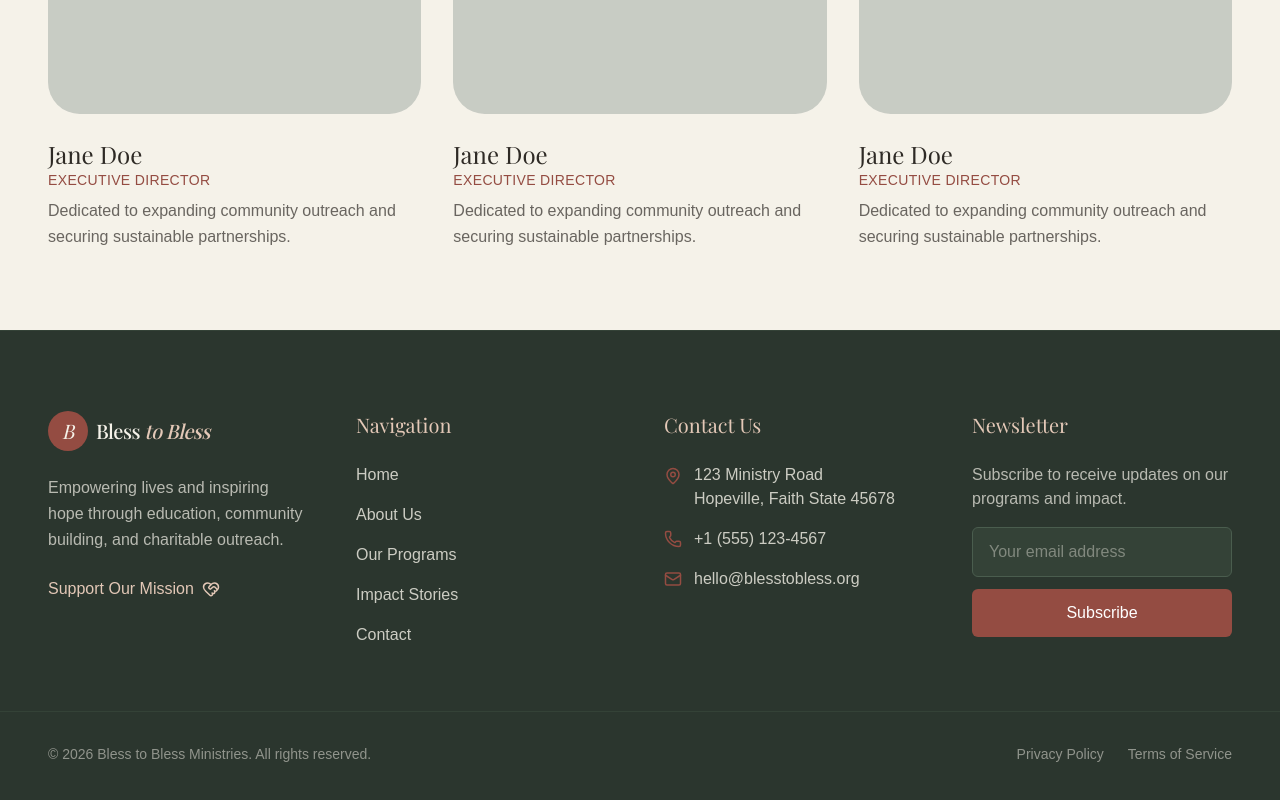
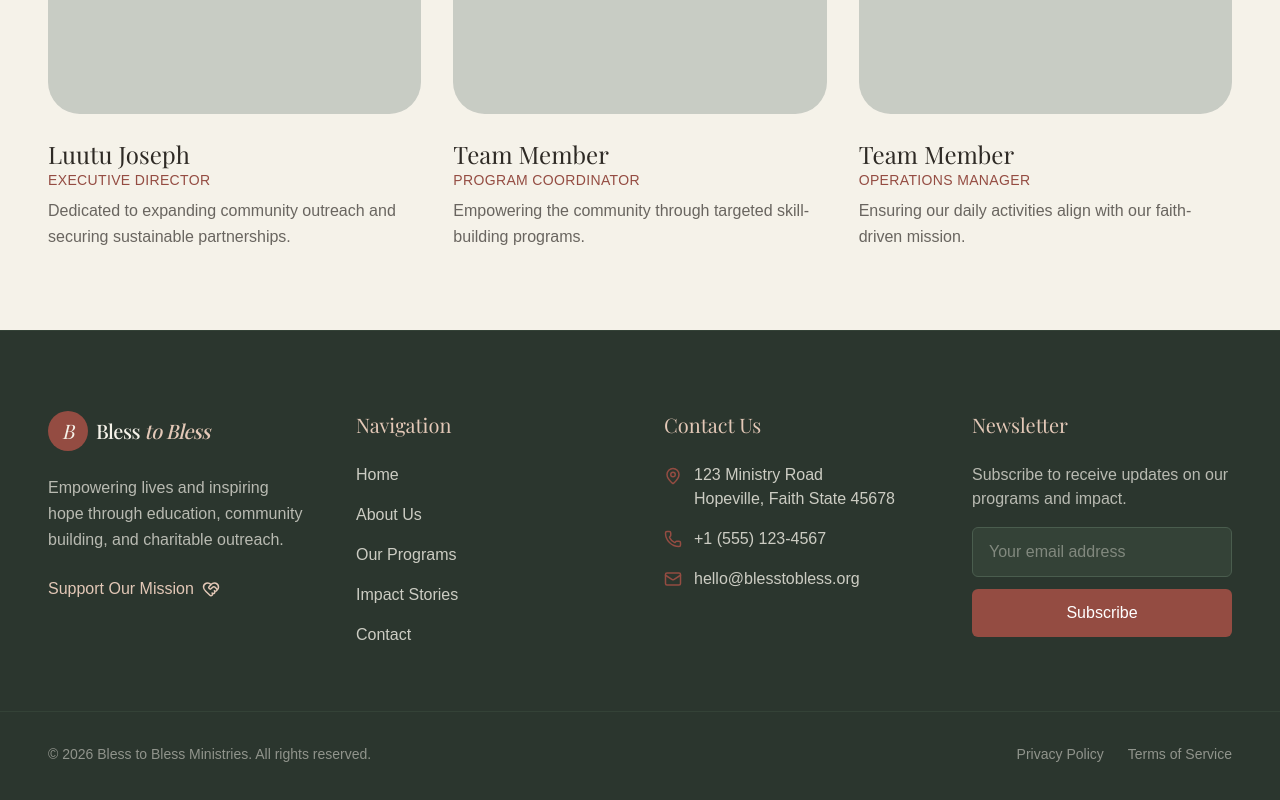
Before and after one commit to balirwaalvin/bless-to-bless-ministries, a Next.js app: page /about in a window 1280 px wide. Shown: the part 1873-2673 px from the top of the page. Built offline with nearby package versions, Linux system fonts and the light colour scheme; a web font is replaced by a local one.

Commit message:
feat: replace Jane Doe placeholder with Luutu Joseph

```diff
--- a/src/app/about/page.tsx
+++ b/src/app/about/page.tsx
@@ -100,7 +100,23 @@ export default function AboutPage() {
         </div>
 
         <div className="grid sm:grid-cols-2 md:grid-cols-3 gap-8">
-          {[1, 2, 3].map((_, idx) => (
+          {[
+            {
+              name: "Luutu Joseph",
+              role: "Executive Director",
+              desc: "Dedicated to expanding community outreach and securing sustainable partnerships."
+            },
+            {
+              name: "Team Member",
+              role: "Program Coordinator",
+              desc: "Empowering the community through targeted skill-building programs."
+            },
+            {
+              name: "Team Member",
+              role: "Operations Manager",
+              desc: "Ensuring our daily activities align with our faith-driven mission."
+            }
+          ].map((member, idx) => (
             <motion.div
               key={idx}
               initial={{ opacity: 0, y: 30 }}
@@ -113,10 +129,10 @@ export default function AboutPage() {
                 {/* Image Placeholder */}
                 <div className="absolute inset-0 bg-[#2E2A25]/5 mix-blend-multiply" />
               </div>
-              <h4 className="text-2xl font-serif text-[#2E2A25]">Jane Doe</h4>
-              <p className="text-[#944C42] font-medium text-sm tracking-wide uppercase mb-2">Executive Director</p>
+              <h4 className="text-2xl font-serif text-[#2E2A25]">{member.name}</h4>
+              <p className="text-[#944C42] font-medium text-sm tracking-wide uppercase mb-2">{member.role}</p>
               <p className="text-[#2E2A25]/70 font-light leading-relaxed">
-                Dedicated to expanding community outreach and securing sustainable partnerships.
+                {member.desc}
               </p>
             </motion.div>
           ))}
```
